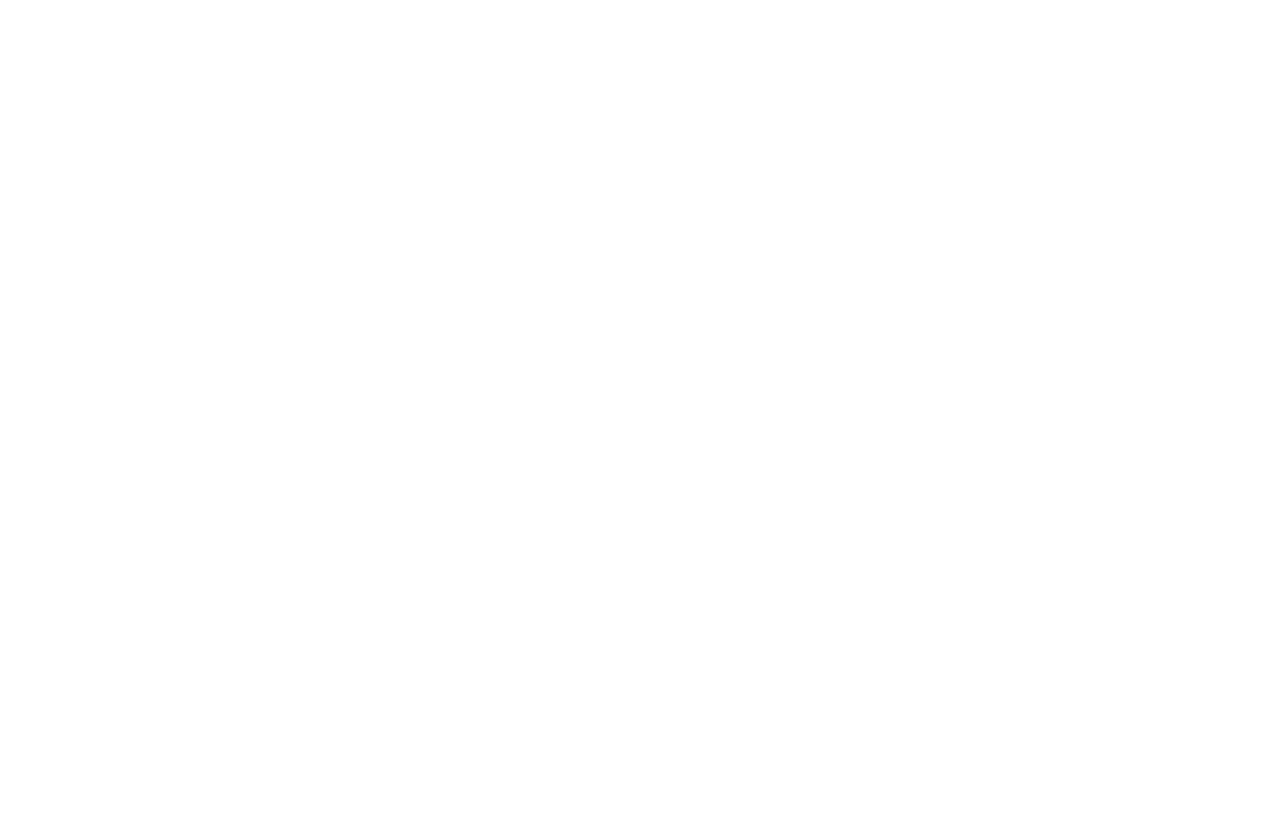
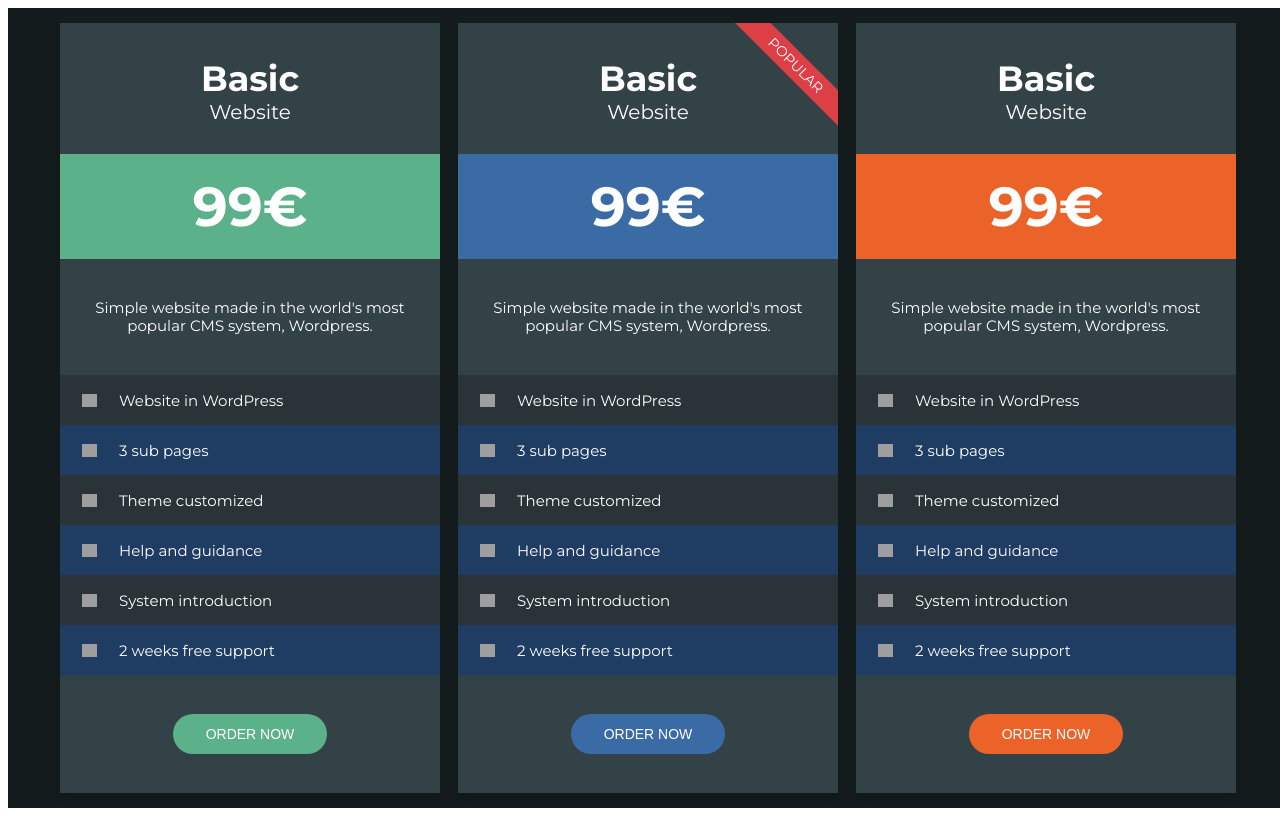
Before and after one commit to Vybornyi/price-cards, a plain HTML site: page index.html in a window 1280 px wide. Drawn offline with Linux system fonts and the light colour scheme; grey boxes are pictures that could not be loaded.

Commit message:
finished

```diff
--- a/index.html
+++ b/index.html
@@ -4,9 +4,88 @@
     <meta charset="UTF-8">
     <meta http-equiv="X-UA-Compatible" content="IE=edge">
     <meta name="viewport" content="width=device-width, initial-scale=1.0">
-    <title>Document</title>
-</head>
+    <title>Price page</title>
+    <link rel="preconnect" href="https://fonts.googleapis.com">
+    <link rel="preconnect" href="https://fonts.gstatic.com" crossorigin>
+    <link href="https://fonts.googleapis.com/css2?family=Montserrat:wght@300;400;700&display=swap" rel="stylesheet">
+    <link rel="stylesheet" href="styles.css">
+    </head>
 <body>
+    <div class="price-tables">
+        <div class="price-card">
+            <div class="price-card__title">
+                <h1 class="price-card__title-name">Basic</h1>
+                <p class="price-card__title-text">Website</p>
+            </div>
+
+            <div class="price-card__price price-card__price-green">99€</div>
+            <div class="price-card__description">Simple website made in the world's most popular CMS system, Wordpress.
+            </div>
+            <ul class="price-card__option-list">
+                <li class="price-card__option-list__item"><i class="list-item__icon list-item__icon-green"></i> Website in
+                    WordPress</li>
+                <li class="price-card__option-list__item"><i class="list-item__icon list-item__icon-green"></i> 3 sub
+                    pages</li>
+                <li class="price-card__option-list__item"><i class="list-item__icon list-item__icon-green"></i> Theme
+                    customized</li>
+                <li class="price-card__option-list__item"><i class="list-item__icon list-item__icon-green"></i> Help and
+                    guidance</li>
+                <li class="price-card__option-list__item"><i class="list-item__icon list-item__icon-green"></i> System
+                    introduction</li>
+                <li class="price-card__option-list__item"><i class="list-item__icon list-item__icon-green"></i> 2 weeks
+                    free support</li>
+            </ul>
+            <button class="price-card__order-btn price-card__order-btn_green">ORDER NOW</button>
+        </div>
+
+
+         <div class="price-card">
+            <div class="price-card__title">
+                <h1 class="price-card__title-name">Basic</h1>
+                <p class="price-card__title-text">Website</p>
+            </div>
+
+            <div class="price-card__price price-card__price-blue ">99€</div>
+            <div class="price-card__description">Simple website made in the world's most popular CMS system, Wordpress.
+            </div>
+            <ul class="price-card__option-list">
+                <li class="price-card__option-list__item"><i class="list-item__icon list-item__icon-blue"></i>
+                    Website in WordPress</li>
+                <li class="price-card__option-list__item"><i class="list-item__icon list-item__icon-blue list-item__icon-blue"></i> 3 sub
+                    pages</li>
+                <li class="price-card__option-list__item"><i class="list-item__icon list-item__icon-blue"></i> Theme customized</li>
+                <li class="price-card__option-list__item"><i class="list-item__icon list-item__icon-blue"></i> Help and guidance</li>
+                <li class="price-card__option-list__item"><i class="list-item__icon list-item__icon-blue"></i> System introduction</li>
+                <li class="price-card__option-list__item"><i class="list-item__icon list-item__icon-blue"></i> 2 weeks free support</li>
+            </ul>
+            <button class="price-card__order-btn price-card__order-btn_blue">ORDER NOW</button>
+            <div class="price-card_popular-inscription">POPULAR</div>
+        </div>
+
+
+        <div class="price-card">
+            <div class="price-card__title">
+                <h1 class="price-card__title-name">Basic</h1>
+                <p class="price-card__title-text">Website</p>
+            </div>
+
+            <div class="price-card__price price-card__price-orange">99€</div>
+            <div class="price-card__description">Simple website made in the world's most popular CMS system, Wordpress.
+            </div>
+            <ul class="price-card__option-list">
+                <li class="price-card__option-list__item"><i class="list-item__icon list-item__icon-orange"></i> Website in
+                    WordPress</li>
+                <li class="price-card__option-list__item"><i class="list-item__icon list-item__icon-orange"></i> 3 sub pages</li>
+                <li class="price-card__option-list__item"><i class="list-item__icon list-item__icon-orange"></i> Theme customized</li>
+                <li class="price-card__option-list__item"><i class="list-item__icon list-item__icon-orange"></i> Help and guidance</li>
+                <li class="price-card__option-list__item"><i class="list-item__icon list-item__icon-orange"></i> System introduction</li>
+                <li class="price-card__option-list__item"><i class="list-item__icon list-item__icon-orange"></i> 2 weeks free support</li>
+            </ul>
+            <button class="price-card__order-btn price-card__order-btn_orange">ORDER NOW</button>
+        </div>
+
+    </div>
+
 
 </body>
 </html>
--- /dev/null
+++ b/styles/index.scss
@@ -0,0 +1,159 @@
+@import 'variables.scss';
+* {
+  box-sizing: border-box;
+}
+html {
+  font-family: $page-family, Arial, Helvetica, sans-serif;
+}
+button {
+  margin: 0;
+  border: none;
+  padding: 0;
+}
+h1 {
+  margin: 0;
+}
+p,
+ul,
+li {
+  margin: 0;
+  padding: 0;
+  list-style-type: none;
+}
+
+.price-tables {
+  height: 100vh;
+  width: 100vw;
+  background-color: $page-bc;
+  color: $text-color;
+  display: flex;
+  justify-content: center;
+  align-items: center;
+
+  & .price-card {
+   min-width: 380px;
+    height: 770px;
+    background-color: $price-card-bc;
+    box-shadow: 0px 6px 6px rgba(0, 0, 0, 0.087466);
+    display: flex;
+    flex-direction: column;
+    align-items: center;
+    font-size: 15px;
+    position: relative;
+    overflow: hidden;
+    &:nth-child(2) {
+      margin: 0 18px;
+    }
+
+    & .price-card__title {
+      width: 100px;
+      height: 64px;
+      margin-top: 34px;
+      text-align: center;
+      & .price-card__title-name {
+        font-size: 35px;
+        line-height: 43px;
+      }
+      & .price-card__title-text {
+        font-size: 20px;
+        line-height: 24px;
+      }
+    }
+    & .price-card__price {
+      width: 100%;
+      height: 105px;
+      margin-top: 33px;
+      font-size: 55px;
+      font-weight: 700;
+      display: flex;
+      align-items: center;
+      justify-content: center;
+    }
+    & .price-card__price-green {
+      background-color: $bc-green;
+    }
+    & .price-card__price-blue {
+      background-color: $bc-blue;
+    }
+    & .price-card__price-orange {
+      background-color: $bc-orange;
+    }
+    & .price-card__description {
+      height: 36px;
+      width: 327px;
+      text-align: center;
+      line-height: 18px;
+      margin-top: 40px;
+    }
+    & .price-card__option-list {
+      height: 300px;
+      margin-top: 40px;
+      width: 100%;
+      & {
+        & .price-card__option-list__item {
+          height: 50px;
+          display: flex;
+          align-items: center;
+
+          &:nth-of-type(even) {
+            background-color: $price-card-item-bc-light;
+          }
+          &:nth-of-type(odd) {
+            background-color: $price-card-item-bc-dark;
+          }
+          & .list-item__icon {
+            height: 13px;
+            width: 15px;
+            margin-left: 22px;
+            margin-right: 22px;
+            display: inline-block;
+          }
+          & .list-item__icon-green {
+            background-image: url(https://gromcode.s3.eu-central-1.amazonaws.com/front-end/html-css/lesson+25/verification-checkmark-symbol_green.png);
+          }
+          & .list-item__icon-blue {
+            background-image: url(https://gromcode.s3.eu-central-1.amazonaws.com/front-end/html-css/lesson+25/verification-checkmark-symbol_blue.png);
+          }
+        }
+
+        & .list-item__icon-orange {
+          background-image: url(https://gromcode.s3.eu-central-1.amazonaws.com/front-end/html-css/lesson+25/verification-checkmark-symbol_orange.png);
+        }
+      }
+    }
+    & .price-card__order-btn {
+      width: 154px;
+      height: 40px;
+      font-size: 14px;
+      font-weight: 400;
+      border-radius: 20px;
+      margin-top: 39px;
+      color: white;
+    }
+    & .price-card__order-btn_green {
+      background-color: $bc-green;
+    }
+    & .price-card__order-btn_blue {
+      background-color: $bc-blue;
+    }
+    & .price-card__order-btn_orange {
+      background-color: $bc-orange;
+    }
+    & .price-card_popular-inscription{
+        background-color: #DC3F45;
+        height: 25px;
+        width: 147px;
+        position: absolute;
+        text-align: center;
+        font-size: 14px;
+        line-height: 25px;
+        transform: rotate(45deg);
+        right: -31px;
+    top: 30px;
+
+
+
+
+    }
+  }
+}
--- /dev/null
+++ b/styles/variables.scss
@@ -0,0 +1,11 @@
+$page-bc:#141b1c;
+$page-family:Montserrat;
+$price-card-bc:#334247;
+$price-card-item-bc-light:#1F3D63;
+$price-card-item-bc-dark:#2A3438;
+$text-color: #FFFFFF;
+$bold-weight:700;
+$light-weight:300;
+$bc-green:#5BB189;
+$bc-blue:#3A6BA5;
+$bc-orange:#EC632A;
```
Also changed, not shown: styles.css (added), 2 other files.
